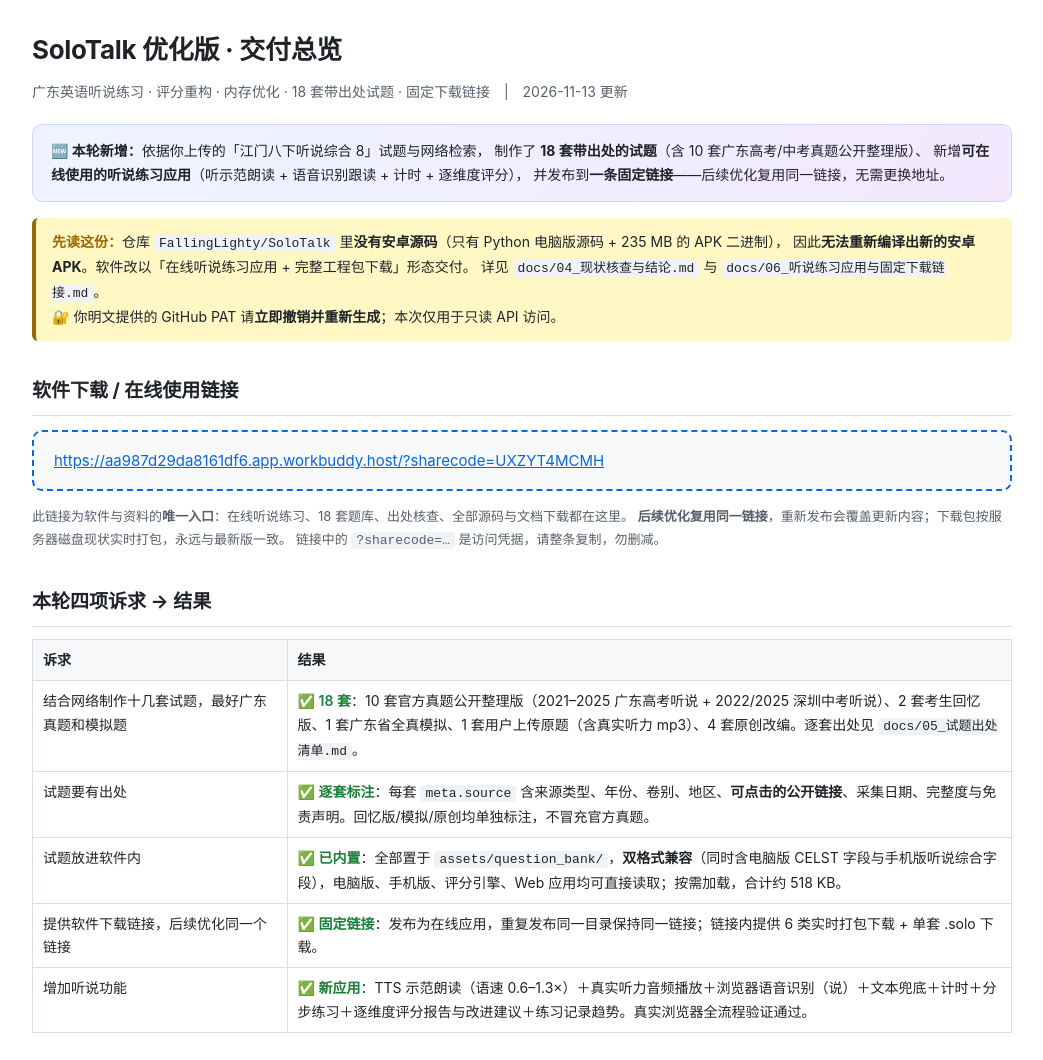
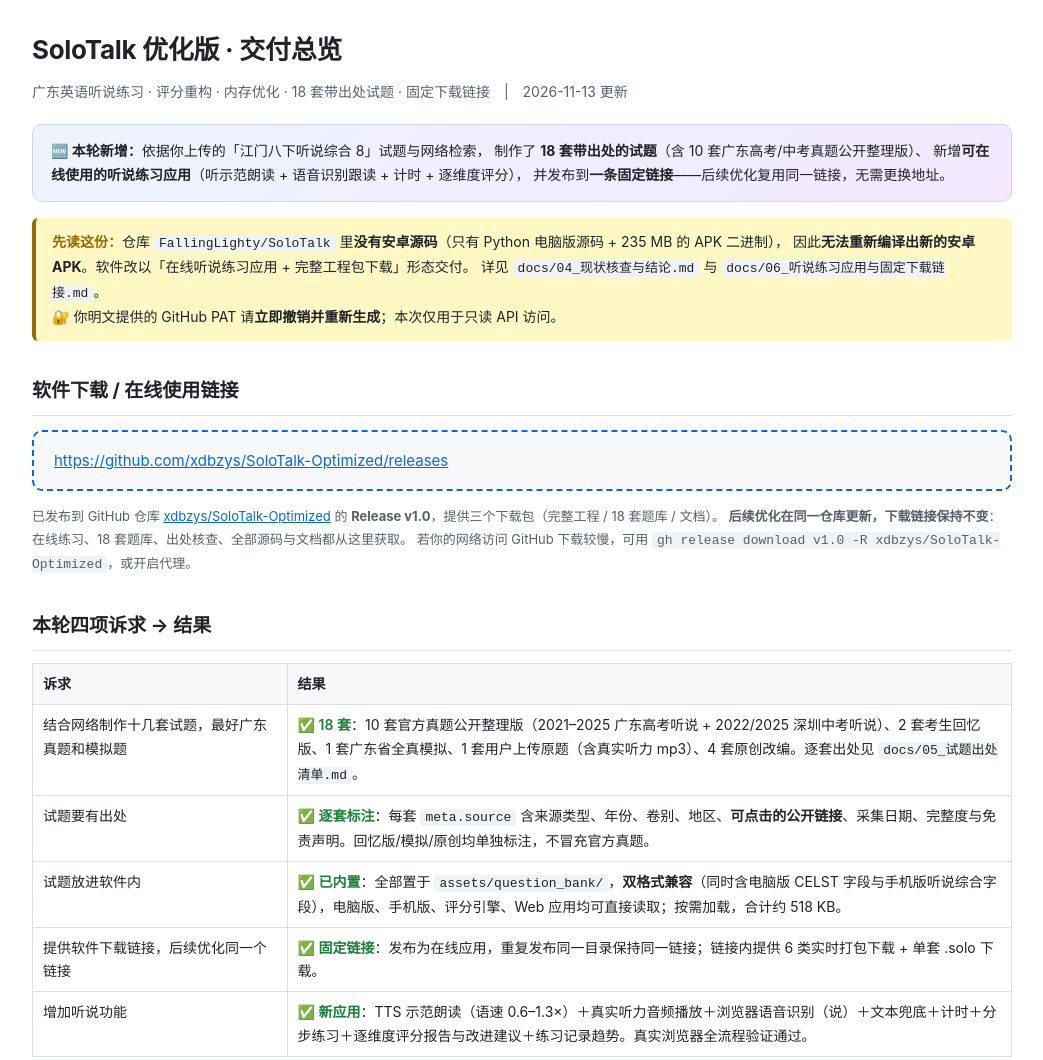
Before and after one commit to xdbzys/SoloTalk-Optimized, a plain HTML site: page index.html in a window 1280 px wide. Shown: the top 1060 px of the page, without its empty margins (118-1161 px from the left). Drawn offline with Linux system fonts and the light colour scheme.

Commit message:
docs(webapp): 下载入口统一改为 GitHub Release（xdbzys/SoloTalk-Optimized v1.0），移除失效的 WorkBuddy 托管链接

```diff
--- a/index.html
+++ b/index.html
@@ -80,10 +80,10 @@
 <!-- 发布链接回填区 -->
 <div id="share-link-section">
 <h2>软件下载 / 在线使用链接</h2>
-<div class="linkbox" id="share-link-box"><a href="https://aa987d29da8161df6.app.workbuddy.host/?sharecode=UXZYT4MCMH">https://aa987d29da8161df6.app.workbuddy.host/?sharecode=UXZYT4MCMH</a></div>
-<p class="small">此链接为软件与资料的<strong>唯一入口</strong>：在线听说练习、18 套题库、出处核查、全部源码与文档下载都在这里。
-<strong>后续优化复用同一链接</strong>，重新发布会覆盖更新内容；下载包按服务器磁盘现状实时打包，永远与最新版一致。
-链接中的 <code>?sharecode=…</code> 是访问凭据，请整条复制，勿删减。</p>
+<div class="linkbox"><a href="https://github.com/xdbzys/SoloTalk-Optimized/releases">https://github.com/xdbzys/SoloTalk-Optimized/releases</a></div>
+<p class="small">已发布到 GitHub 仓库 <a href="https://github.com/xdbzys/SoloTalk-Optimized">xdbzys/SoloTalk-Optimized</a> 的 <strong>Release v1.0</strong>，提供三个下载包（完整工程 / 18 套题库 / 文档）。
+<strong>后续优化在同一仓库更新，下载链接保持不变</strong>：在线练习、18 套题库、出处核查、全部源码与文档都从这里获取。
+若你的网络访问 GitHub 下载较慢，可用 <code>gh release download v1.0 -R xdbzys/SoloTalk-Optimized</code>，或开启代理。</p>
 </div>
 
 <h2>本轮四项诉求 → 结果</h2>
```
Also changed, not shown: webapp/static/app.js (+5 -3 lines), webapp/static/index.html (+3 -4 lines), 2 other files.
